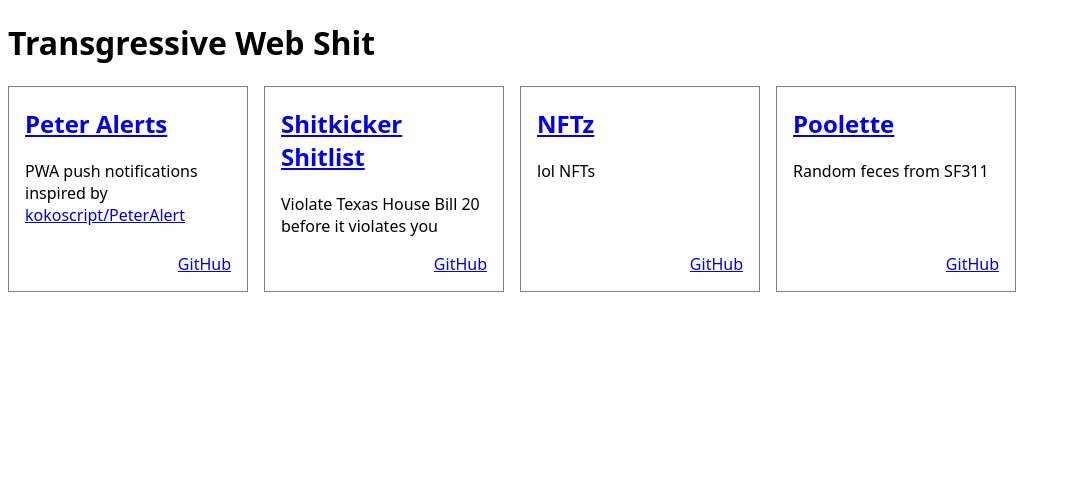
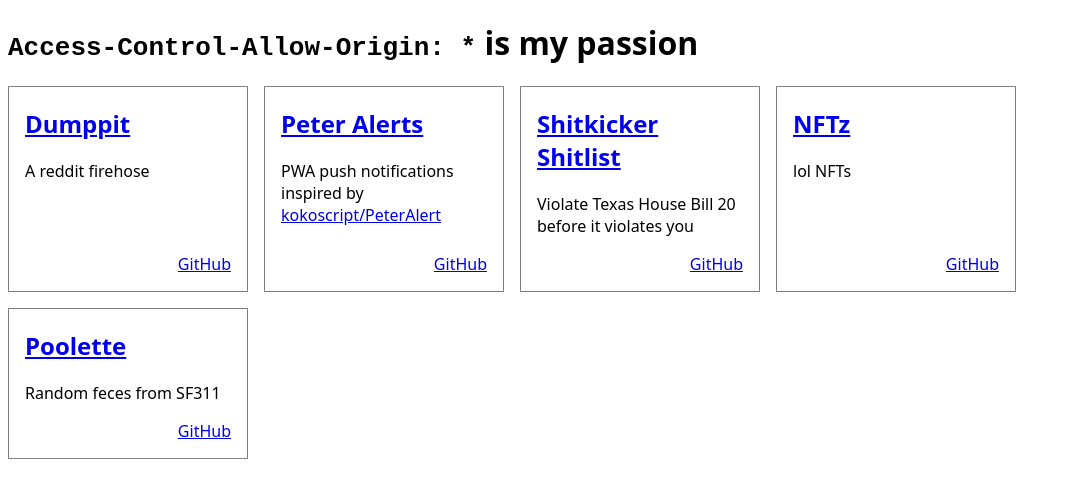
Before and after one commit to HotGarbo/www, a plain HTML site: page index.html in a window 1280 px wide. Shown: the whole page, without its empty margins (0-1071 px from the left). Drawn offline with Linux system fonts and the light colour scheme.

Commit message:
Add dumppit

```diff
--- a/index.html
+++ b/index.html
@@ -1,7 +1,7 @@
 <!DOCTYPE html>
 
 <head>
-	<title>Transgressive Web Shit</title>
+	<title>Hot Garbage</title>
 	<meta charset="utf-8">
 	<meta name="viewport" content="initial-scale=1, maximum-scale=1">
 	<style>
@@ -11,7 +11,7 @@
 		body {
 			font-family: system-ui, sans-serif;
 		}
-		.container {
+		main {
 			display: flex;
 			max-width: 1024px;
 			flex-direction: column;
@@ -41,7 +41,7 @@
 			}
 		}
 		@media (min-width: 30em) {
-			.container {
+			main {
 				flex-direction: row;
 			}
 			article {
@@ -55,8 +55,19 @@
 		}
 	</style>
 </head>
-<h1>Transgressive Web Shit</h1>
-<div class="container">
+<h1><code>Access-Control-Allow-Origin: *</code> is my passion</h1>
+<main>
+<article>
+	<header>
+		<h1><a target="_blank" href="https://dumppit.hotgarba.ge">Dumppit</a></h1>
+	</header>
+	<p>
+		A reddit firehose
+	</p>
+	<footer>
+		<a target="_blank" href="https://github.com/HotGarbo/dumppit">GitHub</a>
+	</footer>
+</article>
 <article>
 	<header>
 		<h1><a target="_blank" href="https://peter.hotgarba.ge">Peter Alerts</a></h1>
@@ -101,4 +112,4 @@
 		<a target="_blank" href="https://github.com/HotGarbo/poolette">GitHub</a>
 	</footer>
 </article>
-</div>
+</main>
```
